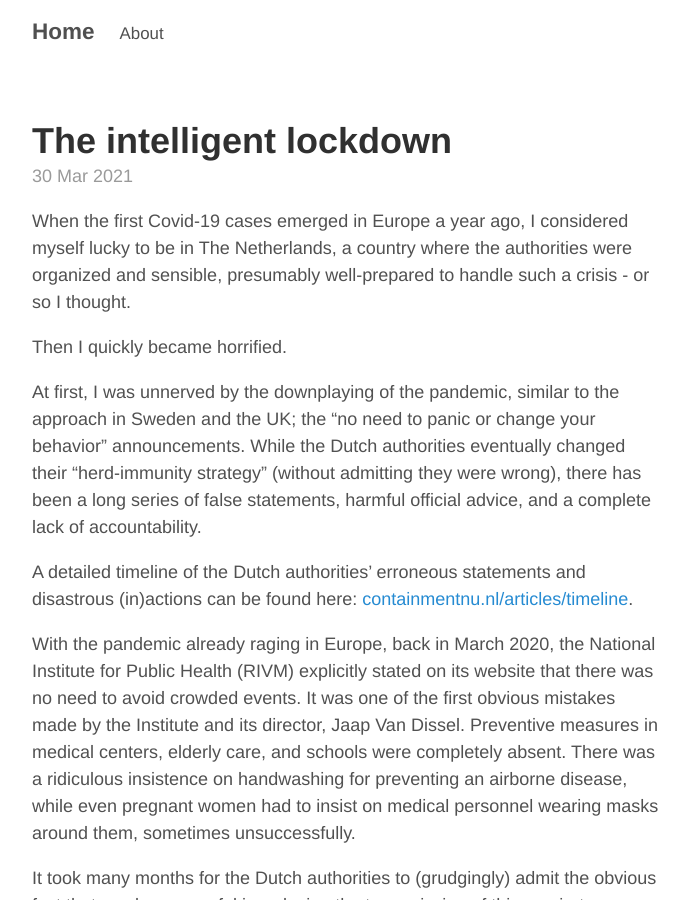
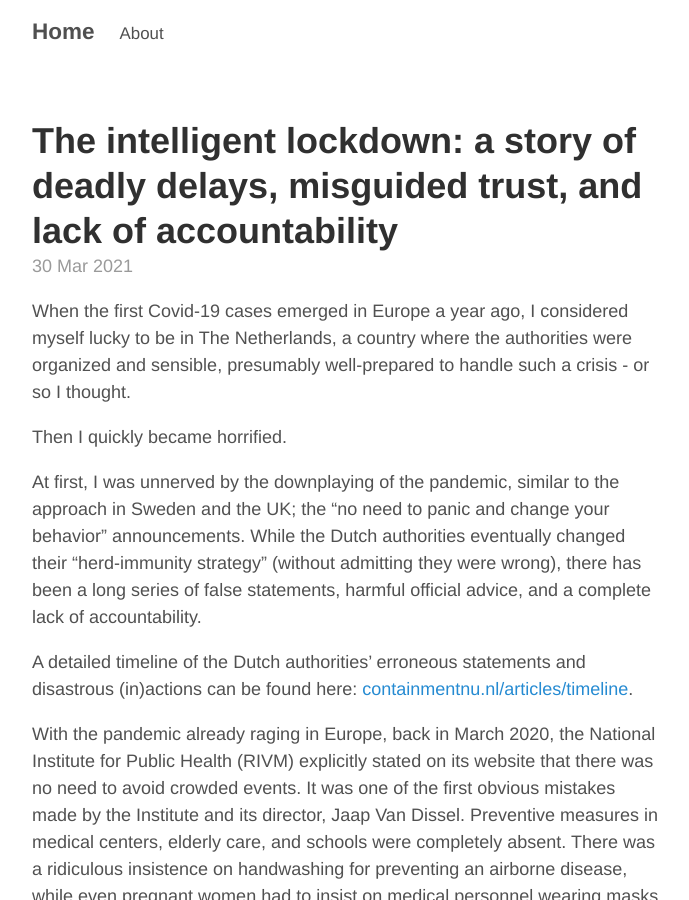
Before and after one commit to aoghina/aoghina.github.io, a Jekyll site: the page built from _posts/2021-03-30-the-intelligent-lockdown.md, in a window 1280 px wide and 900 px high. Shown: the whole window, without its empty margins (293-982 px from the left). Built offline with Jekyll 4.4.1, drawn with Linux system fonts in a browser that asks for light colours; comment, search, counter and statistics services are not loaded.

Commit message:
Update intel lock

```diff
--- a/_posts/2021-03-30-the-intelligent-lockdown.md
+++ b/_posts/2021-03-30-the-intelligent-lockdown.md
@@ -1,6 +1,6 @@
 ---
 layout: post
-title: "The intelligent lockdown"
+title: "The intelligent lockdown: a story of deadly delays, misguided trust, and lack of accountability"
 comments: True
 lang: en
 ---
@@ -11,7 +11,7 @@ When the first Covid-19 cases emerged in Europe a year ago, I considered myself
 
 Then I quickly became horrified.
 
-At first, I was unnerved by the downplaying of the pandemic, similar to the approach in Sweden and the UK; the "no need to panic or change your behavior" announcements. While the Dutch authorities eventually changed their "herd-immunity strategy" (without admitting they were wrong), there has been a long series of false statements, harmful official advice, and a complete lack of accountability.
+At first, I was unnerved by the downplaying of the pandemic, similar to the approach in Sweden and the UK; the "no need to panic and change your behavior" announcements. While the Dutch authorities eventually changed their "herd-immunity strategy" (without admitting they were wrong), there has been a long series of false statements, harmful official advice, and a complete lack of accountability.
 
 A detailed timeline of the Dutch authorities' erroneous statements and disastrous (in)actions can be found here: [containmentnu.nl/articles/timeline](https://www.containmentnu.nl/articles/timeline?lang=en).
 
```
